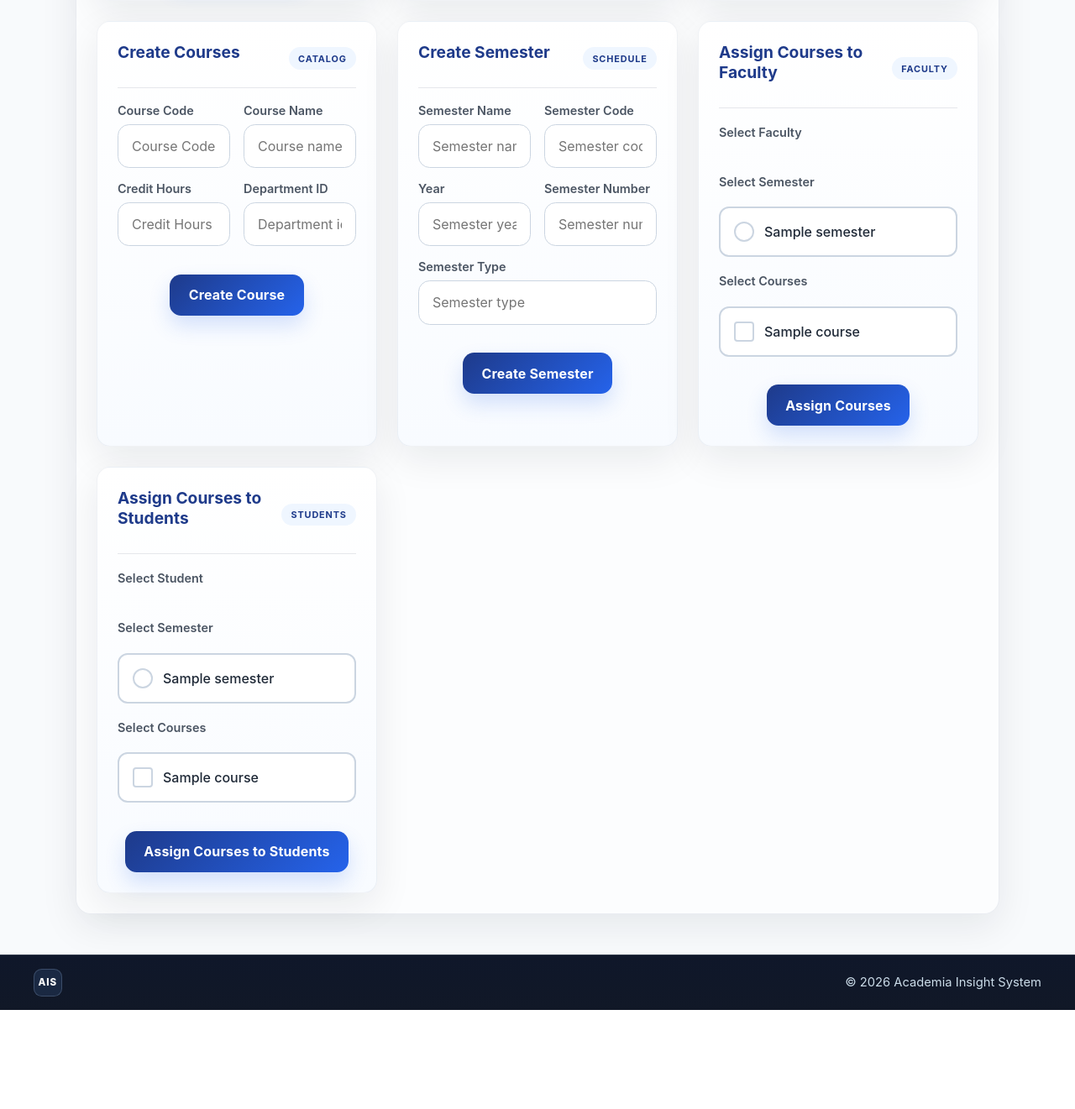
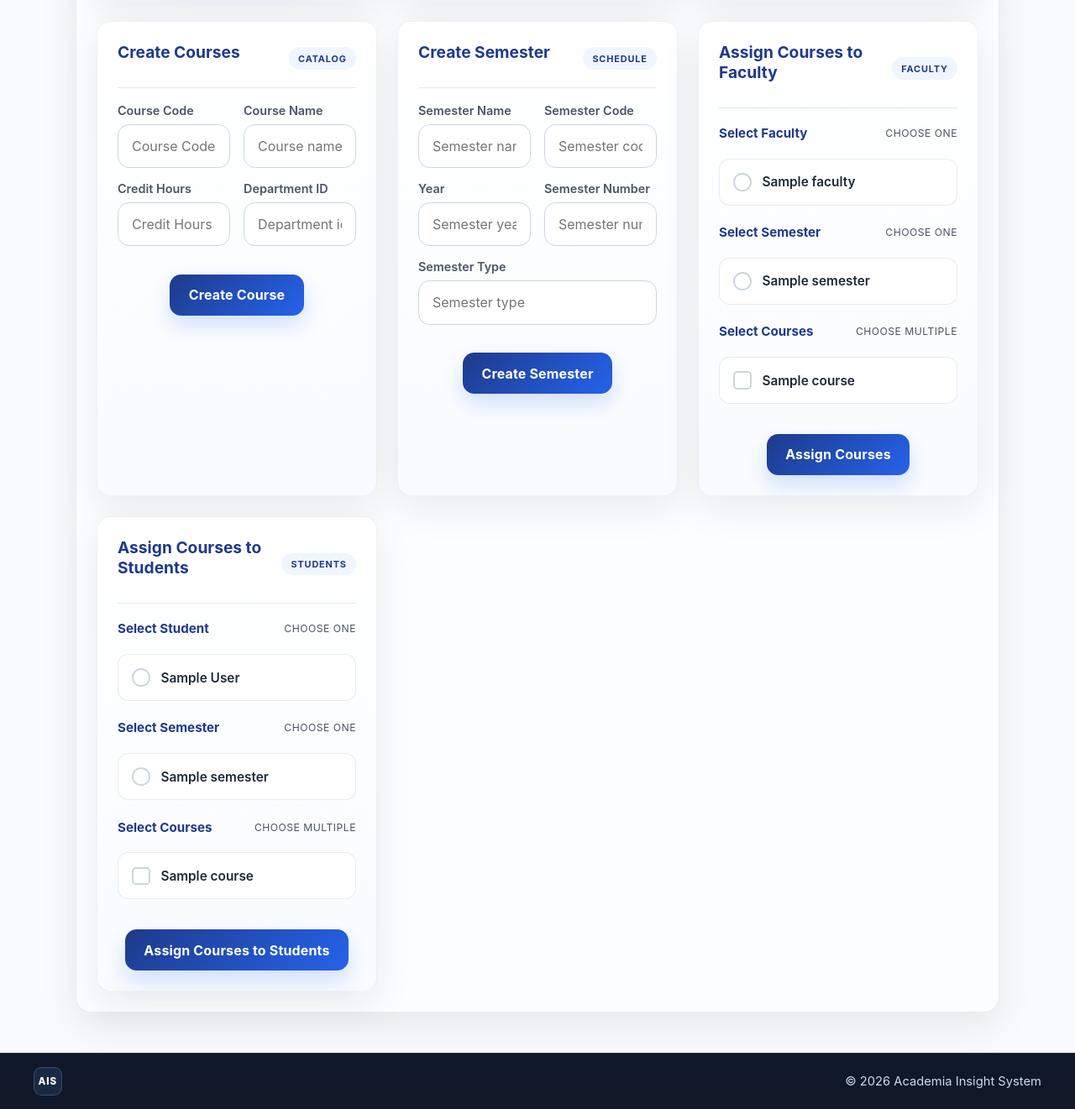
Before and after one commit to msameert/test, a Flask app: page /admin/dashboard in a window 1280 px wide. Shown: the part 1431-2752 px from the top of the page at 84% size. Before the commit the page ends 2634 px from the top, so only its background shows below. Run offline with Flask 3, Linux system fonts and the light colour scheme; the visitor is signed in with stand-in values (Sample User, id 1); tables that the repository leaves empty hold one stand-in row (values such as "Sample post").

Commit message:
fix(UI): Assigning forms updated accordingly

```diff
--- a/app.py
+++ b/app.py
@@ -126,7 +126,8 @@ def admin_dashboard():
     if session.get("role") != "admin":
         return "Unauthorized", 403
 
-
+    students = Student.query.all()
+    faculties = Faculty.query.all()
     courses = Course.query.all()
     semesters = Semester.query.all()
 
@@ -135,7 +136,7 @@ def admin_dashboard():
     totalstudents = User.query.filter_by(role="student").all()
     totalfaculty = User.query.filter_by(role="faculty").all()
 
-    return render_template("dashboard.html", courses=courses, semesters=semesters, users=users, totalstudents=totalstudents, totalfaculty=totalfaculty)
+    return render_template("dashboard.html", students=students, faculties=faculties, courses=courses, semesters=semesters, users=users, totalstudents=totalstudents, totalfaculty=totalfaculty)
 
 @app.route("/student/dashboard")
 def student_dashboard():
--- a/static/css/style.css
+++ b/static/css/style.css
@@ -1180,191 +1180,67 @@ footer {
 }
 
 /* Course Selection Styles */
-.course-selection {
-    display: grid;
-    grid-template-columns: repeat(auto-fit, minmax(280px, 1fr));
-    gap: 1rem;
-    margin-top: 0.5rem;
-}
-
-.course-card {
-    position: relative;
-    background: var(--surface);
-    border: 2px solid var(--border);
-    border-radius: 0.75rem;
-    padding: 1rem;
-    cursor: pointer;
-    transition: all 0.2s ease;
-    display: flex;
-    align-items: center;
-    gap: 1rem;
+.assignment-form {
+    display: flex;
+    flex-direction: column;
+    gap: 1.25rem;
+}
+
+.selection-heading {
+    display: flex;
+    align-items: center;
     justify-content: space-between;
-}
-
-.course-card h3, .course-card p {
-    gap: 0.25rem;
-}
-.course-card:hover {
-    border-color: var(--secondary);
-    box-shadow: 0 4px 12px rgba(37, 99, 235, 0.15);
-    transform: translateY(-1px);
-}
-
-.course-card input[type="checkbox"] {
-    position: absolute;
-    opacity: 0;
-    cursor: pointer;
-    height: 0;
-    width: 0;
-}
-
-.course-card label {
-    cursor: pointer;
-    font-size: 1rem;
-    font-weight: 500;
-    color: var(--text);
-    margin: 0;
-    flex: 1;
-    display: flex;
-    align-items: center;
     gap: 0.75rem;
-}
-
-.course-card label::before {
-    content: '';
-    display: inline-block;
-    width: 1.25rem;
-    height: 1.25rem;
-    border: 2px solid var(--border);
-    border-radius: 0.25rem;
-    background: white;
-    transition: all 0.2s ease;
-    flex-shrink: 0;
-}
-
-.course-card input[type="checkbox"]:checked + label::before {
-    background: var(--secondary);
-    border-color: var(--secondary);
-    box-shadow: inset 0 0 0 2px white;
-}
-
-.course-card input[type="checkbox"]:checked + label {
-    color: var(--secondary);
-    font-weight: 600;
-}
-
-.course-card input[type="checkbox"]:focus + label::before {
-    box-shadow: 0 0 0 3px rgba(37, 99, 235, 0.2);
-}
-
-
-@media (max-width: 768px) {
-    .course-selection {
-        grid-template-columns: 1fr;
-    }
-}
-
-/* Faculty Selection Styles */
-.faculty-selection {
-    display: grid;
-    grid-template-columns: repeat(auto-fit, minmax(280px, 1fr));
-    gap: 1rem;
-    margin-top: 0.5rem;
-}
-
-.faculty-card {
-    position: relative;
-    background: var(--surface);
-    border: 2px solid var(--border);
-    border-radius: 0.75rem;
-    padding: 1rem;
-    cursor: pointer;
-    transition: all 0.2s ease;
-    display: flex;
-    align-items: center;
-    gap: 0.75rem;
-}
-
-.faculty-card:hover {
-    border-color: var(--secondary);
-    box-shadow: 0 4px 12px rgba(37, 99, 235, 0.15);
-    transform: translateY(-1px);
-}
-
-.faculty-card input[type="radio"] {
-    position: absolute;
-    opacity: 0;
-    cursor: pointer;
-    height: 0;
-    width: 0;
-}
-
-.faculty-card label {
-    cursor: pointer;
-    font-size: 1rem;
-    font-weight: 500;
-    color: var(--text);
-    margin: 0;
-    flex: 1;
-    display: flex;
-    align-items: center;
-    gap: 0.75rem;
-}
-
-.faculty-card label::before {
-    content: '';
-    display: inline-block;
-    width: 1.25rem;
-    height: 1.25rem;
-    border: 2px solid var(--border);
-    border-radius: 50%;
-    background: white;
-    transition: all 0.2s ease;
-    flex-shrink: 0;
-}
-
-.faculty-card input[type="radio"]:checked + label::before {
-    background: var(--secondary);
-    border-color: var(--secondary);
-    box-shadow: inset 0 0 0 4px white;
-}
-
-.faculty-card input[type="radio"]:checked + label {
-    color: var(--secondary);
-    font-weight: 600;
-}
-
-.faculty-card input[type="radio"]:focus + label::before {
-    box-shadow: 0 0 0 3px rgba(37, 99, 235, 0.2);
-}
-
-/* Semester Selection Styles */
+    margin-bottom: 0.8rem;
+}
+
+.selection-heading label {
+    margin: 0;
+    font-size: 0.95rem;
+    font-weight: 700;
+    color: var(--primary);
+}
+
+.selection-hint {
+    color: var(--muted);
+    font-size: 0.76rem;
+    letter-spacing: 0.04em;
+    text-transform: uppercase;
+}
+
+.course-selection,
+.faculty-selection,
 .semester-selection {
     display: grid;
-    grid-template-columns: repeat(auto-fit, minmax(280px, 1fr));
-    gap: 1rem;
-    margin-top: 0.5rem;
-}
-
+    grid-template-columns: repeat(auto-fit, minmax(220px, 1fr));
+    gap: 0.9rem;
+}
+
+.course-card,
+.faculty-card,
 .semester-card {
     position: relative;
-    background: var(--surface);
-    border: 2px solid var(--border);
-    border-radius: 0.75rem;
-    padding: 1rem;
+    background: #ffffff;
+    border: 1px solid rgba(148, 163, 184, 0.22);
+    border-radius: 0.8rem;
+    padding: 0.9rem 1rem;
     cursor: pointer;
-    transition: all 0.2s ease;
-    display: flex;
-    align-items: center;
-    gap: 0.75rem;
-}
-
+    transition: all 0.18s ease;
+    display: flex;
+    align-items: center;
+    min-height: 3.5rem;
+}
+
+.course-card:hover,
+.faculty-card:hover,
 .semester-card:hover {
-    border-color: var(--secondary);
-    box-shadow: 0 4px 12px rgba(37, 99, 235, 0.15);
+    border-color: rgba(37, 99, 235, 0.4);
+    box-shadow: 0 12px 20px rgba(37, 99, 235, 0.08);
     transform: translateY(-1px);
 }
 
+.course-card input[type="checkbox"],
+.faculty-card input[type="radio"],
 .semester-card input[type="radio"] {
     position: absolute;
     opacity: 0;
@@ -1373,46 +1249,64 @@ footer {
     width: 0;
 }
 
+.course-card label,
+.faculty-card label,
 .semester-card label {
     cursor: pointer;
-    font-size: 1rem;
-    font-weight: 500;
+    font-size: 0.96rem;
+    font-weight: 600;
     color: var(--text);
     margin: 0;
     flex: 1;
     display: flex;
     align-items: center;
-    gap: 0.75rem;
-}
-
+    gap: 0.8rem;
+}
+
+.course-card label::before,
+.faculty-card label::before,
 .semester-card label::before {
     content: '';
     display: inline-block;
-    width: 1.25rem;
-    height: 1.25rem;
+    width: 1.1rem;
+    height: 1.1rem;
     border: 2px solid var(--border);
-    border-radius: 50%;
     background: white;
     transition: all 0.2s ease;
     flex-shrink: 0;
 }
 
+.course-card label::before {
+    border-radius: 0.3rem;
+}
+
+.faculty-card label::before,
+.semester-card label::before {
+    border-radius: 50%;
+}
+
+.course-card input[type="checkbox"]:checked + label::before,
+.faculty-card input[type="radio"]:checked + label::before,
 .semester-card input[type="radio"]:checked + label::before {
     background: var(--secondary);
     border-color: var(--secondary);
-    box-shadow: inset 0 0 0 4px white;
-}
-
+    box-shadow: inset 0 0 0 3px white;
+}
+
+.course-card input[type="checkbox"]:checked + label,
+.faculty-card input[type="radio"]:checked + label,
 .semester-card input[type="radio"]:checked + label {
     color: var(--secondary);
-    font-weight: 600;
-}
-
+}
+
+.course-card input[type="checkbox"]:focus + label::before,
+.faculty-card input[type="radio"]:focus + label::before,
 .semester-card input[type="radio"]:focus + label::before {
-    box-shadow: 0 0 0 3px rgba(37, 99, 235, 0.2);
+    box-shadow: 0 0 0 3px rgba(37, 99, 235, 0.18);
 }
 
 @media (max-width: 768px) {
+    .course-selection,
     .faculty-selection,
     .semester-selection {
         grid-template-columns: 1fr;
--- a/templates/dashboard.html
+++ b/templates/dashboard.html
@@ -271,7 +271,10 @@
             <form action="{{ url_for('api.assign_faculty_courses') }}" method="POST" class="assignment-form">
 
              <div class="form-group">
+                <div class="selection-heading">
                     <label>Select Faculty</label>
+                    <span class="selection-hint">Choose one</span>
+                </div>
                 <div class="faculty-selection">
                    {% for faculty in faculties %}
                    <div class="faculty-card">
@@ -283,7 +286,10 @@
              </div>
 
              <div class="form-group">
+                <div class="selection-heading">
                     <label>Select Semester</label>
+                    <span class="selection-hint">Choose one</span>
+                </div>
                 <div class="semester-selection">
                    {% for semester in semesters %}
                    <div class="semester-card">
@@ -295,7 +301,10 @@
              </div>
 
             <div class="form-group">
+                <div class="selection-heading">
                     <label>Select Courses</label>
+                    <span class="selection-hint">Choose multiple</span>
+                </div>
                 <div class="course-selection">
                     {% for course in courses %}
                     <div class="course-card">
@@ -324,7 +333,10 @@
             <form action="{{ url_for('api.assign_student_courses') }}" method="POST" class="assignment-form">
 
              <div class="form-group">
+                <div class="selection-heading">
                     <label>Select Student</label>
+                    <span class="selection-hint">Choose one</span>
+                </div>
                 <div class="faculty-selection">
                    {% for student in students %}
                    <div class="faculty-card">
@@ -336,7 +348,10 @@
              </div>
 
              <div class="form-group">
+                <div class="selection-heading">
                     <label>Select Semester</label>
+                    <span class="selection-hint">Choose one</span>
+                </div>
                 <div class="semester-selection">
                    {% for semester in semesters %}
                    <div class="semester-card">
@@ -348,7 +363,10 @@
              </div>
 
             <div class="form-group">
+                <div class="selection-heading">
                     <label>Select Courses</label>
+                    <span class="selection-hint">Choose multiple</span>
+                </div>
                 <div class="course-selection">
                     {% for course in courses %}
                     <div class="course-card">
```
Lines whose indentation alone changed are shown as unchanged.
